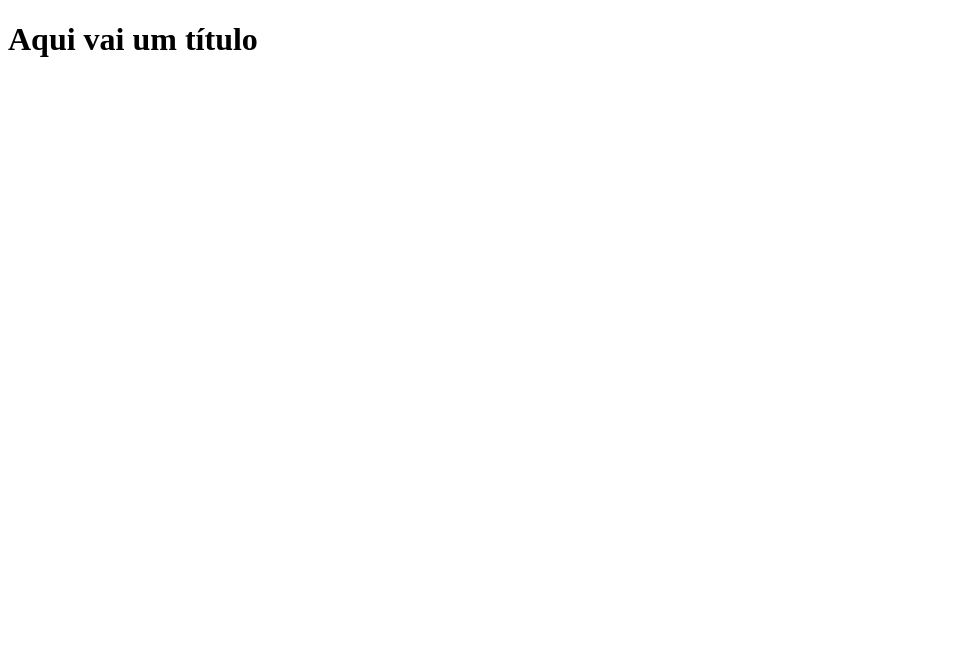
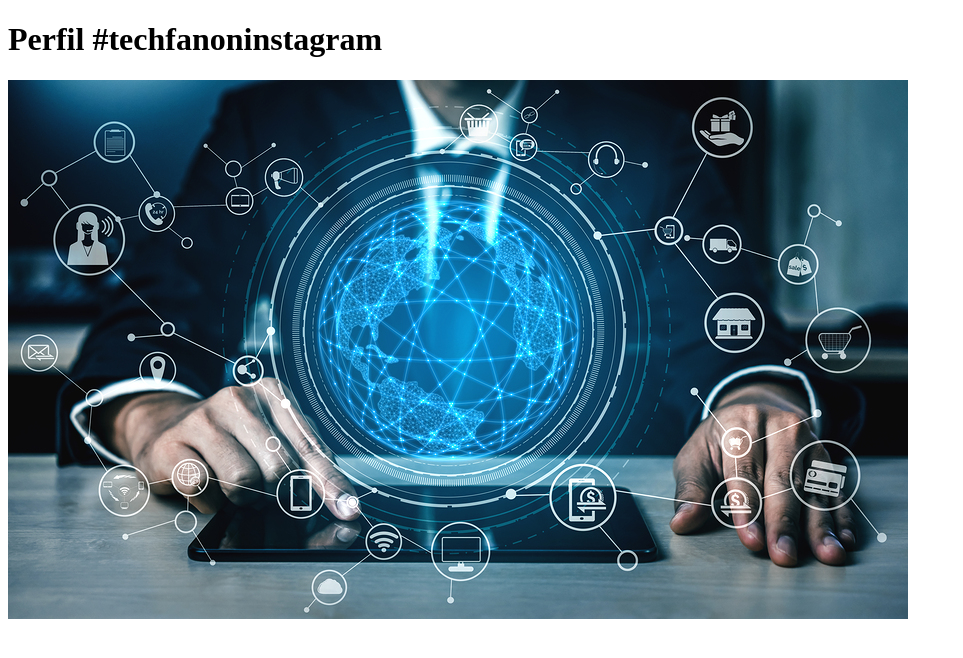
Before and after one commit to 317412/GCS, a plain HTML site: page index.html in a window 1280 px wide. Shown: the whole page, without its empty margins (0-963 px from the left). Drawn offline with Linux system fonts and the light colour scheme.

Commit message:
meu segundo commit

```diff
--- a/index.html
+++ b/index.html
@@ -1,10 +1,14 @@
 <!DOCTYPE html>
 <html lang="pt-br">
-	<head>
-		<title>Título da página</title>
-		<meta charset="utf-8">
-	</head>
-	<body>
-		<h1>Aqui vai um título</h1>
-	</body>
+
+<head>
+	<title>Fanpage de Tecnologia</title>
+	<meta charset="utf-8">
+</head>
+
+<body>
+	<h1>Perfil #techfanoninstagram</h1>
+	<img src="imagens/tecnologia-na-gestao-das-empresas.jpg" />
+</body>
+
 </html>
```
Also changed, not shown: imagens/tecnologia-na-gestao-das-empresas.jpg (added).
